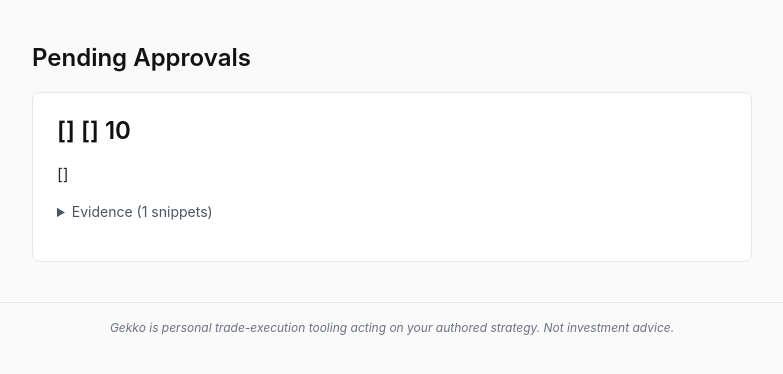
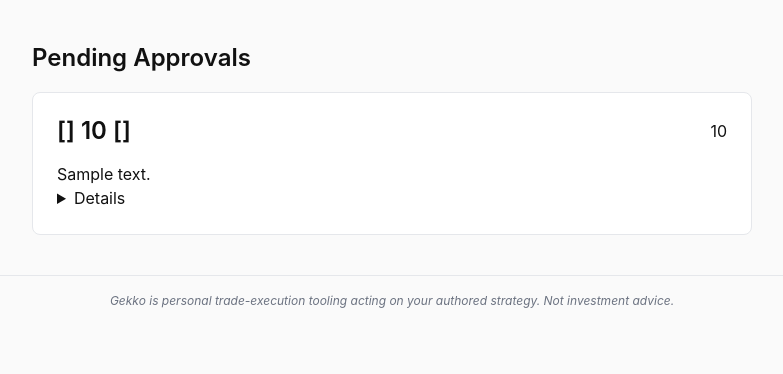
Before and after one commit to AdeptiaChrispy/ProjectGekko, a Python web app: template src/gekko/dashboard/templates/approvals_index.html.j2 in a window 1280 px wide. Shown: the part 95-469 px from the top of the page, without its empty margins (248-1031 px from the left). Run offline with Jinja, Linux system fonts and the light colour scheme; the template is opened without the code that fills it: most values are stand-ins (such as "Sample title", 1, 10 or a date in 2020).

Commit message:
feat(03-05): compact /approvals card — trade + cost + 1-line summary
UAT feedback: the card was too text-heavy (full rationale + evidence wall).
Restructure to a scannable card: header shows SIDE QTY TICKER + dollar cost
(from target_notional_usd) + status chips; a one-line summary (rationale
truncated to ~140 chars); full rationale + evidence collapsed under a
<details> so they're available but not in the way. _build_proposal_ctx now
provides cost + summary. NOTE: deviates from 03-UI-SPEC.md Surface 2 — the
UI-SPEC + edit-size redesign should be reconciled in a UI-focused gap-closure.

Co-Authored-By: Claude Opus 4.8 (1M context) <noreply@anthropic.com>

```diff
--- a/src/gekko/dashboard/templates/_proposal_card.html.j2
+++ b/src/gekko/dashboard/templates/_proposal_card.html.j2
@@ -24,10 +24,14 @@
          aria-label="Proposal for {{ ticker }} {{ side }} {{ qty }} shares"
          data-proposal-id="{{ proposal_id }}">
 
-  {# Card header: ticker + side + qty + status chips #}
+  {# Card header: the trade (SIDE QTY TICKER) + dollar cost + status chips.
+     Deliberately compact — full rationale/evidence are secondary (collapsed). #}
   <div class="proposal-card-header">
-    <span class="proposal-card-ticker">{{ ticker }} {{ side }} {{ qty }}</span>
+    <span class="proposal-card-ticker">{{ side }} {{ qty }} {{ ticker }}</span>
     <div>
+      {% if cost %}
+      <span class="proposal-card-cost" aria-label="estimated cost">{{ cost }}</span>
+      {% endif %}
       {% if account_mode == "LIVE" %}
       <span class="chip-live" aria-label="status: live mode">LIVE</span>
       {% endif %}
@@ -39,18 +43,23 @@
     </div>
   </div>
 
-  {# Rationale — LLM-authored text (escaped by Jinja2 autoescape) #}
-  <div class="proposal-card-rationale">{{ rationale }}</div>
+  {# One-line summary — the gist, not the full rationale (escaped by autoescape) #}
+  {% if summary %}
+  <div class="proposal-card-summary">{{ summary }}</div>
+  {% endif %}
 
-  {# Evidence snippets — collapsible #}
-  {% if evidence %}
-  <details class="proposal-card-evidence">
-    <summary>Evidence ({{ evidence | length }} snippets)</summary>
+  {# Full rationale + evidence — collapsed by default so the card stays scannable #}
+  {% if rationale or evidence %}
+  <details class="proposal-card-details">
+    <summary>Details</summary>
+    {% if rationale %}<p class="proposal-card-rationale">{{ rationale }}</p>{% endif %}
+    {% if evidence %}
     <ul>
       {% for e in evidence %}
       <li>{{ e.summary }} — <a href="{{ e.url }}" rel="noopener noreferrer">{{ e.source_type }}</a></li>
       {% endfor %}
     </ul>
+    {% endif %}
   </details>
   {% endif %}
 
--- a/src/gekko/dashboard/templates/approvals_index.html.j2
+++ b/src/gekko/dashboard/templates/approvals_index.html.j2
@@ -19,6 +19,8 @@
             ticker=proposal.ticker,
             side=proposal.side,
             qty=proposal.qty,
+            cost=proposal.cost,
+            summary=proposal.summary,
             rationale=proposal.rationale,
             evidence=proposal.evidence,
             status=proposal.status,
```
Also changed, not shown: src/gekko/dashboard/routes.py (+13 -0 lines).
